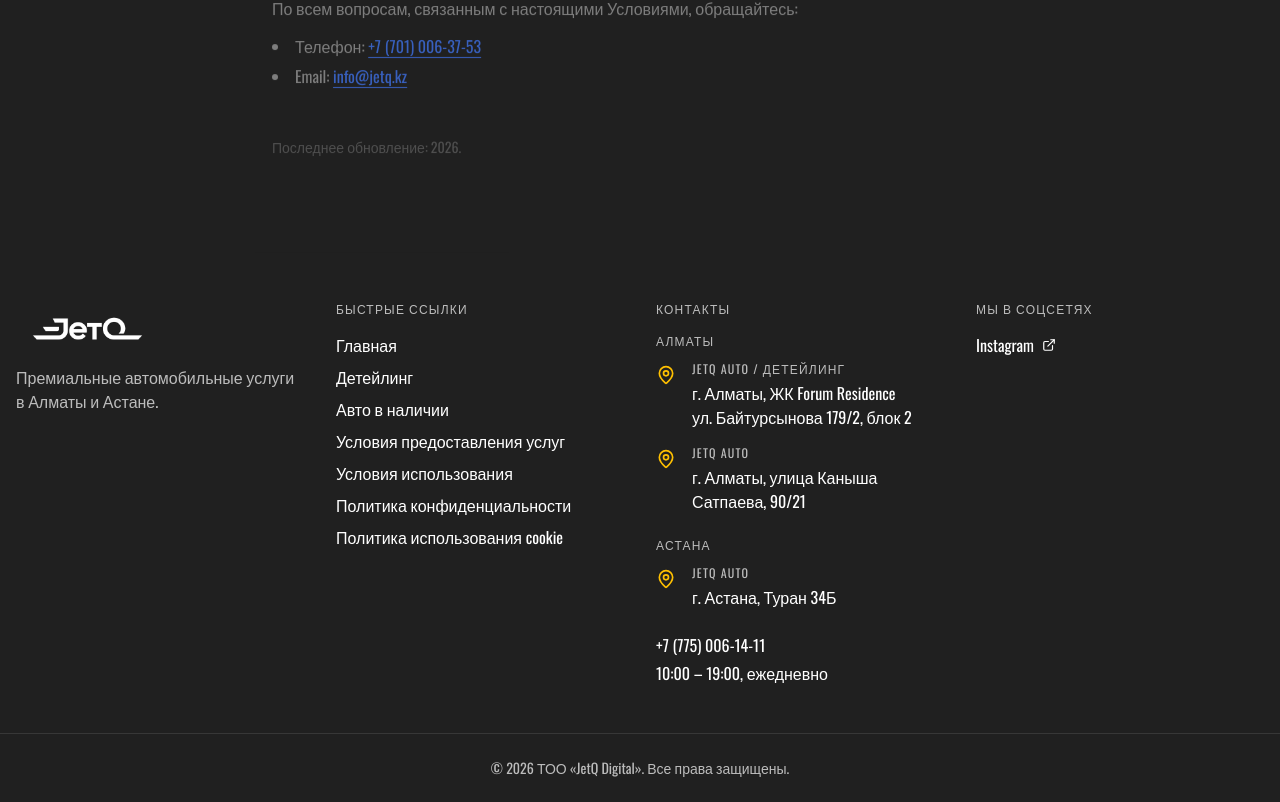
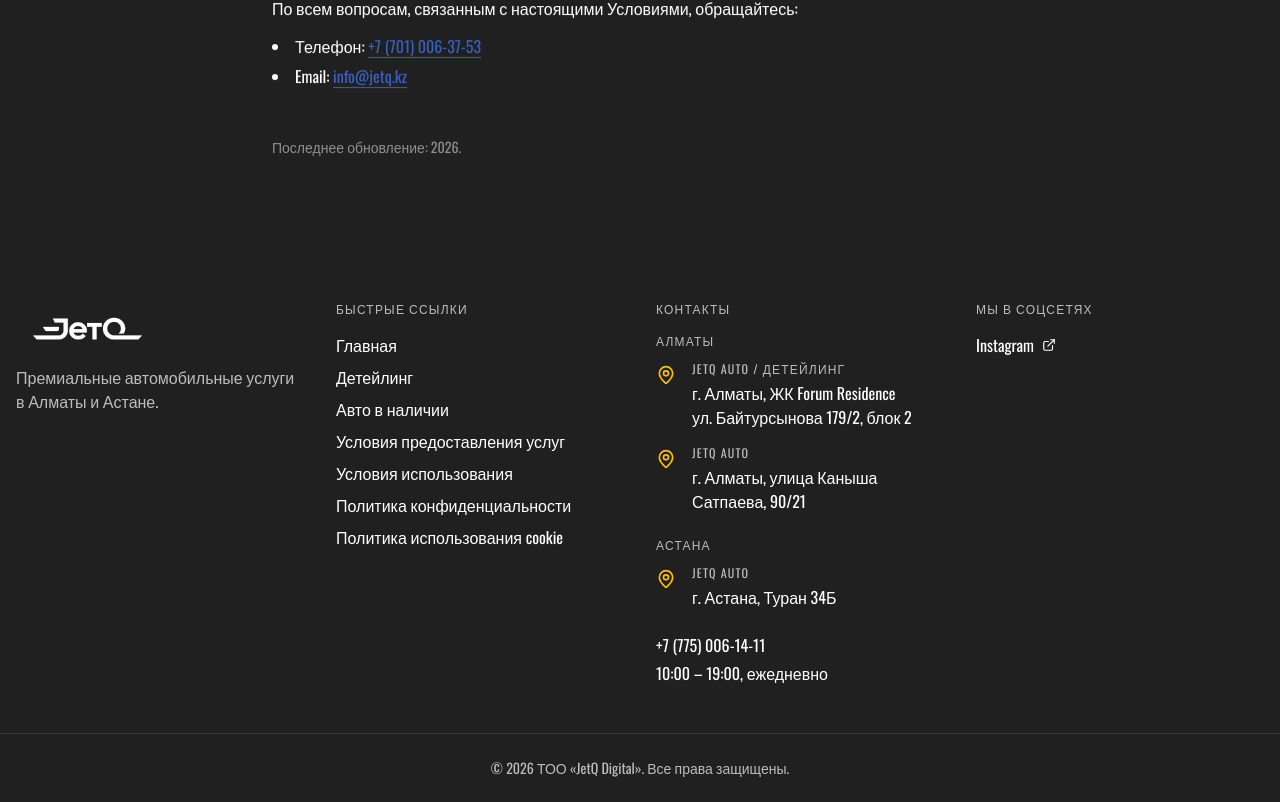
Before and after one commit to Zeinullahh/jetq.kz, a Next.js app: page /terms-of-use in a window 1280 px wide. Shown: the part 3771-4573 px from the top of the page. Built offline with nearby package versions, Linux system fonts and the light colour scheme.

Commit message:
fix: use text-foreground for body text — bolder and more readable

```diff
--- a/components/legal-page.tsx
+++ b/components/legal-page.tsx
@@ -15,10 +15,10 @@
         <h1 className="text-center text-3xl font-normal uppercase tracking-tight md:text-4xl">
           {title}
         </h1>
-        <div className="mt-12 space-y-8 text-base leading-relaxed text-muted-foreground">
+        <div className="mt-12 space-y-8 text-base leading-relaxed text-foreground">
           {children}
         </div>
-        <p className="mt-12 text-sm text-muted-foreground/50">{lastUpdated}</p>
+        <p className="mt-12 text-sm text-foreground/50">{lastUpdated}</p>
       </div>
     </section>
   );
```
